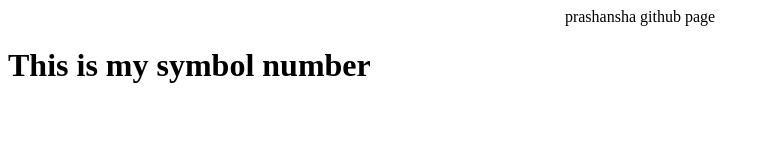
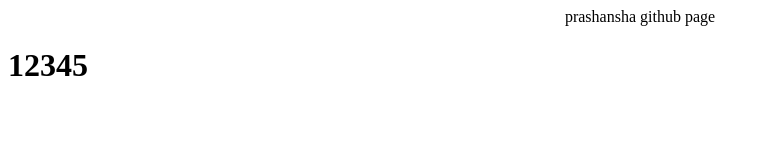
Before and after one commit to prashansha005/github-pages, a plain HTML site: page index.html in a window 1280 px wide. Shown: the whole page, without its empty margins (0-770 px from the left). Drawn offline with Linux system fonts and the light colour scheme.

Commit message:
Update index.html

```diff
--- a/index.html
+++ b/index.html
@@ -6,6 +6,6 @@
     <center>prashansha github page</center>
   </body>
   <h1>
-    This is my symbol number
+    12345
   </h1>
 </html>
```
